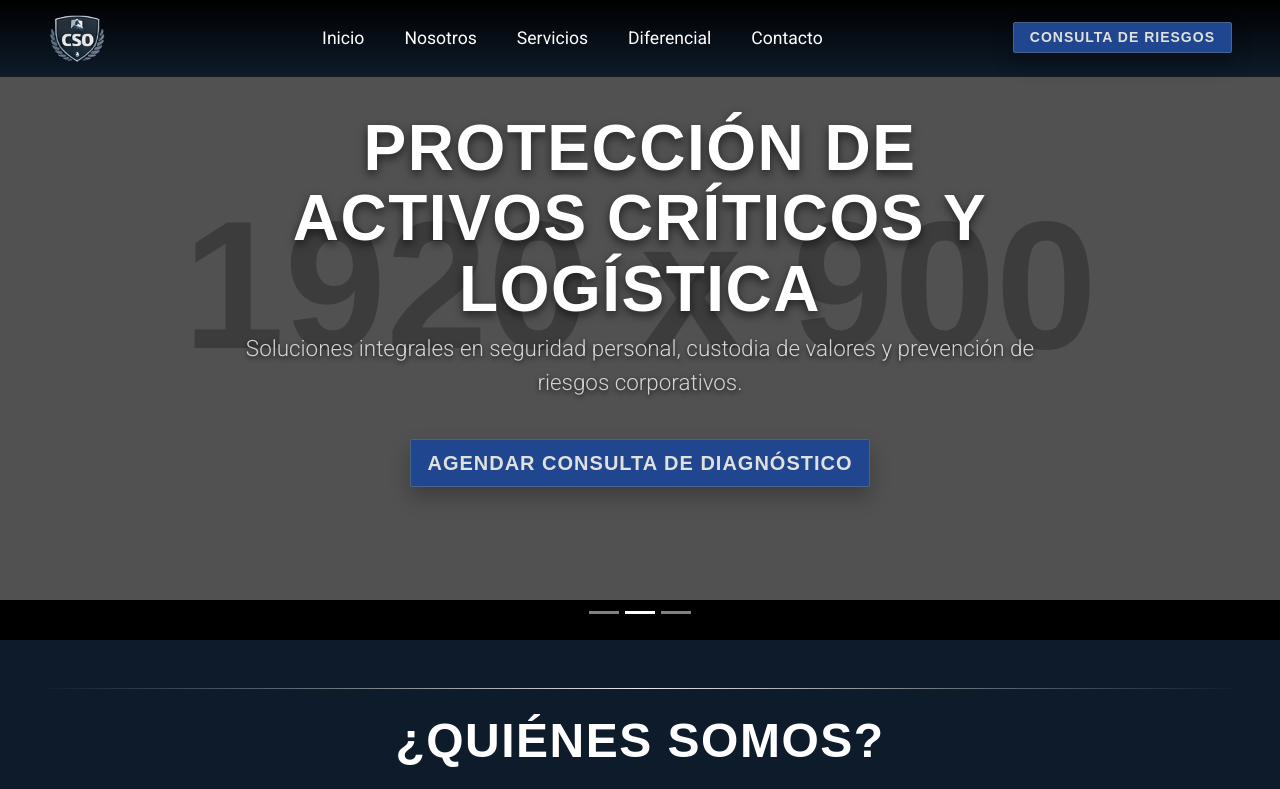
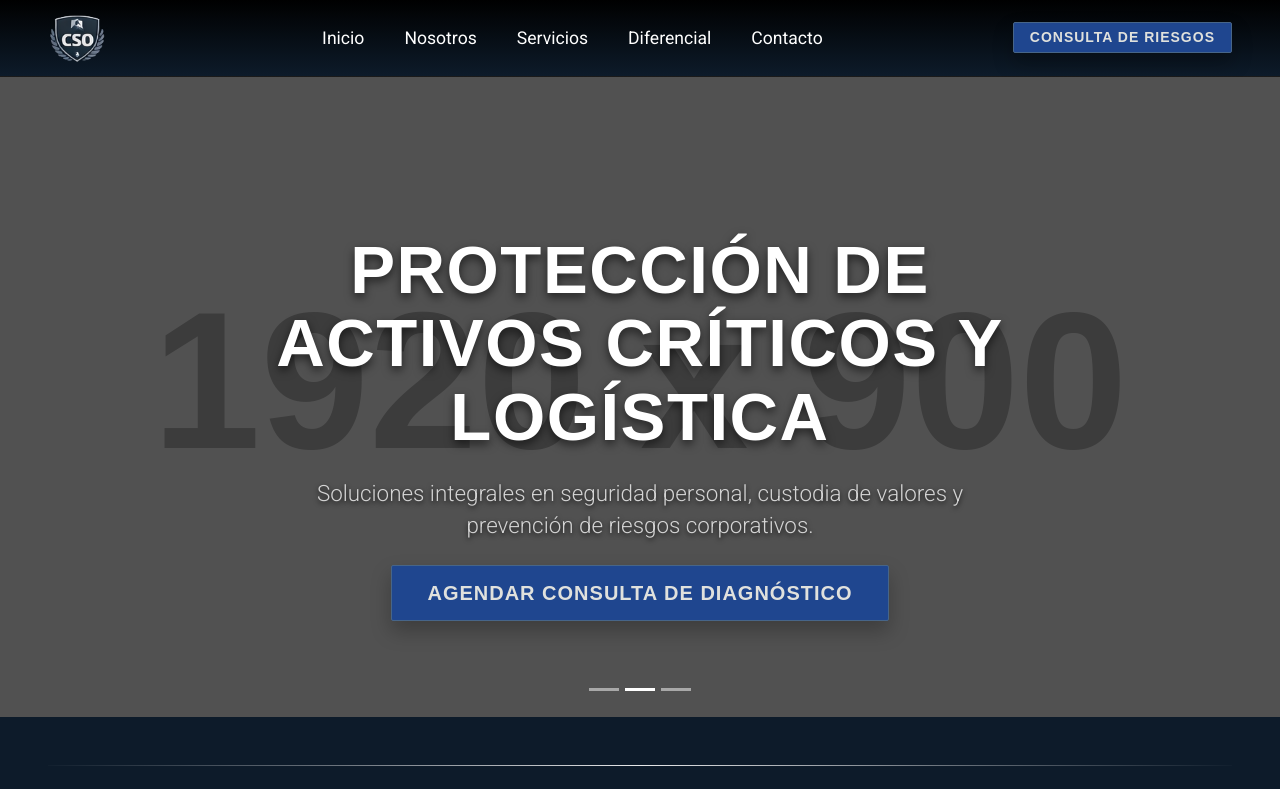
Before and after one commit to jeromatheus/consultora-de-seguridad-frontend, a React (Vite) app: page / in a window 1280 px wide. Shown: the top 789 px of the page. Built offline with nearby package versions, Linux system fonts and the light colour scheme; a web font is replaced by a local one.

Commit message:
Fixed content in start section to stay beneath the header at all times

```diff
--- a/src/layout/Header.jsx
+++ b/src/layout/Header.jsx
@@ -10,9 +10,12 @@ function Header() {
   const scrollTo = useScrollTo(80);
 
   return (
-    <Navbar fixed="top" expand="lg" className="bg-tactical header-border">
+    <Navbar expand="lg" className="bg-tactical header-border">
       <Container fluid className="px-5">
-        <Navbar.Brand href="#home">
+        <Navbar.Brand
+          style={{ cursor: 'pointer' }}
+          onClick={() => scrollTo("inicio")}
+        >
           <img
             alt="Logo"
             src="../logo.png"
--- a/src/layout/Layout.css
+++ b/src/layout/Layout.css
@@ -1,3 +1,13 @@
+html, body, #root {
+  height: 100%;
+}
+
+.app-wrapper {
+  min-height: 100vh;
+  display: flex;
+  flex-direction: column;
+}
+
 .page-section {
   margin-bottom: 5rem;
   min-height: 25vh;
--- a/src/sections/StartSection.jsx
+++ b/src/sections/StartSection.jsx
@@ -55,10 +55,9 @@ function StartSection() {
               <div className={styles.contentWrapper}>
                 <h1 className={styles.title}>{slide.title}</h1>
                 <p className={styles.subtitle}>{slide.subtitle}</p>
-
                 <Button
                   size="lg"
-                  className="btn-tactical mt-4"
+                  className="btn-tactical"
                   onClick={() => scrollTo("contacto")}
                 >
                   Agendar Consulta de Diagnóstico
--- a/src/sections/StartSection.module.css
+++ b/src/sections/StartSection.module.css
@@ -8,7 +8,7 @@
 }
 
 .carouselItem {
-  height: 100%;
+  height: 80vh;
   width: 100%;
   position: relative;
 }
@@ -41,36 +41,54 @@
   z-index: 2;
   display: flex;
   flex-direction: column;
-  justify-content: center;
+  justify-content: flex-end;
   align-items: center;
-  padding: 0 20px;
+  padding-bottom: 12vh;
+  padding-left: 20px;
+  padding-right: 20px;
 }
 
 .contentWrapper {
-  max-width: 800px;
+  width: 100%;
+  max-width: 900px;
   text-align: center;
   animation: fadeInUp 1s ease-out;
+  display: flex;
+  flex-direction: column;
+  align-items: center;
+  gap: 1.5rem;
 }
 
 .title {
+  margin: 0;
   font-weight: 700;
   line-height: 1.1;
-  font-size: clamp(2rem, 5vw, 4rem);
+  font-size: clamp(1.8rem, 6vw, 4.2rem);
   text-transform: uppercase;
   text-shadow: 0 4px 10px rgba(0,0,0,0.6);
 }
 
 .subtitle {
+  margin: 0;
   font-weight: 300;
-  font-size: clamp(1.1rem, 2.5vw, 1.4rem);
+  line-height: 1.4;
+  font-size: clamp(1rem, 2.5vw, 1.4rem);
   color: var(--text-secondary);
   text-shadow: 0 2px 5px rgba(0,0,0,0.8);
+  max-width: 750px;
+}
+
+.contentWrapper :global(.btn-tactical) {
+  width: auto !important;
+  min-width: fit-content;
+  padding: 12px 35px;
+  display: inline-block;
 }
 
 @keyframes fadeInUp {
   from {
     opacity: 0;
-    transform: translateY(20px);
+    transform: translateY(30px);
   }
   to {
     opacity: 1;
```
Also changed, not shown: src/layout/Layout.jsx (line endings or trailing spaces).
